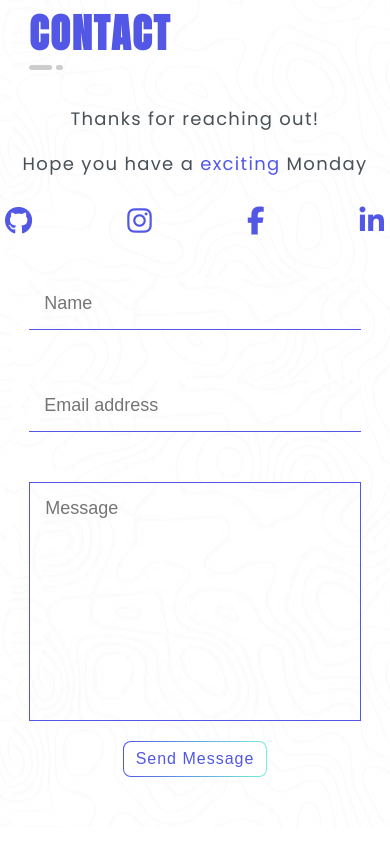
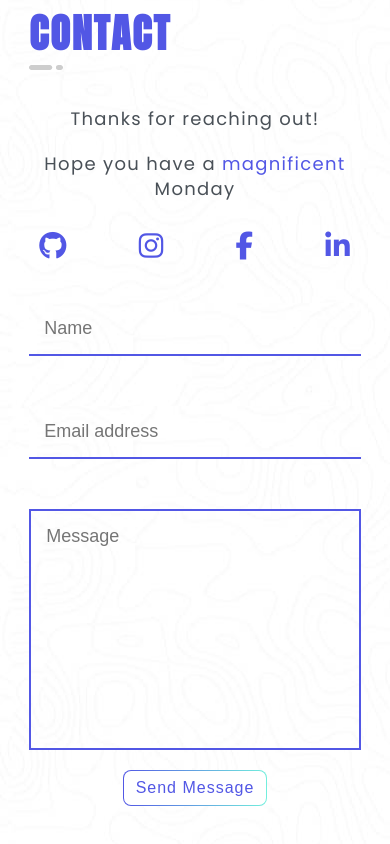
Before and after one commit to itsninam/MadalinaOancea-portfolio, a plain HTML site: page index.html in a window 390 px wide. Shown: the part 4696-5540 px from the top of the page. Drawn offline with nearby package versions, Linux system fonts and the light colour scheme.

Commit message:
fixed random word container width and media queries

```diff
--- a/app.js
+++ b/app.js
@@ -15,8 +15,8 @@ const words = [
   "blissful",
   "radiant",
   "joyful",
-  "exciting",
   "magnificent",
+  "fantastic",
 ];
 
 const getRandNumber = (array) => {
--- a/styles/sass/partials/_footer.scss
+++ b/styles/sass/partials/_footer.scss
@@ -16,7 +16,7 @@ footer {
   }
 
   nav {
-    width: 400px;
+    width: 390px;
 
     .randomWord {
       color: $secondary;
@@ -26,6 +26,17 @@ footer {
   .socials {
     display: flex;
     justify-content: space-between;
+    position: relative;
+
+    &::after {
+      content: url(../../../assets/zic.png);
+      height: 5px;
+      width: 5px;
+      position: absolute;
+      display: block;
+      left: 0;
+      top: 170px;
+    }
 
     a {
       font-size: 1.4rem;
@@ -49,7 +60,7 @@ footer {
       padding: 15px;
       background-image: url(../../../assets/background.jpg);
       border: none;
-      border-bottom: 1px solid $secondary;
+      border-bottom: 2px solid $secondary;
     }
 
     input[type="text"] {
@@ -63,7 +74,7 @@ footer {
       padding: 15px;
       resize: none;
       background-image: url(../../../assets/background.jpg);
-      border: 1px solid $secondary;
+      border: 2px solid $secondary;
     }
 
     button {
@@ -85,6 +96,12 @@ footer {
       margin-bottom: 30px;
     }
 
+    .socials {
+      &::after {
+        content: none;
+      }
+    }
+
     form {
       width: 100%;
 
@@ -94,3 +111,16 @@ footer {
     }
   }
 }
+
+@media (max-width: 430px) {
+  footer {
+    nav {
+      p:nth-child(2) {
+        height: 60px;
+        margin: 10px 0;
+      }
+
+      width: 100%;
+    }
+  }
+}
```
Also changed, not shown: assets/zic.png (added), styles/styles.css.
